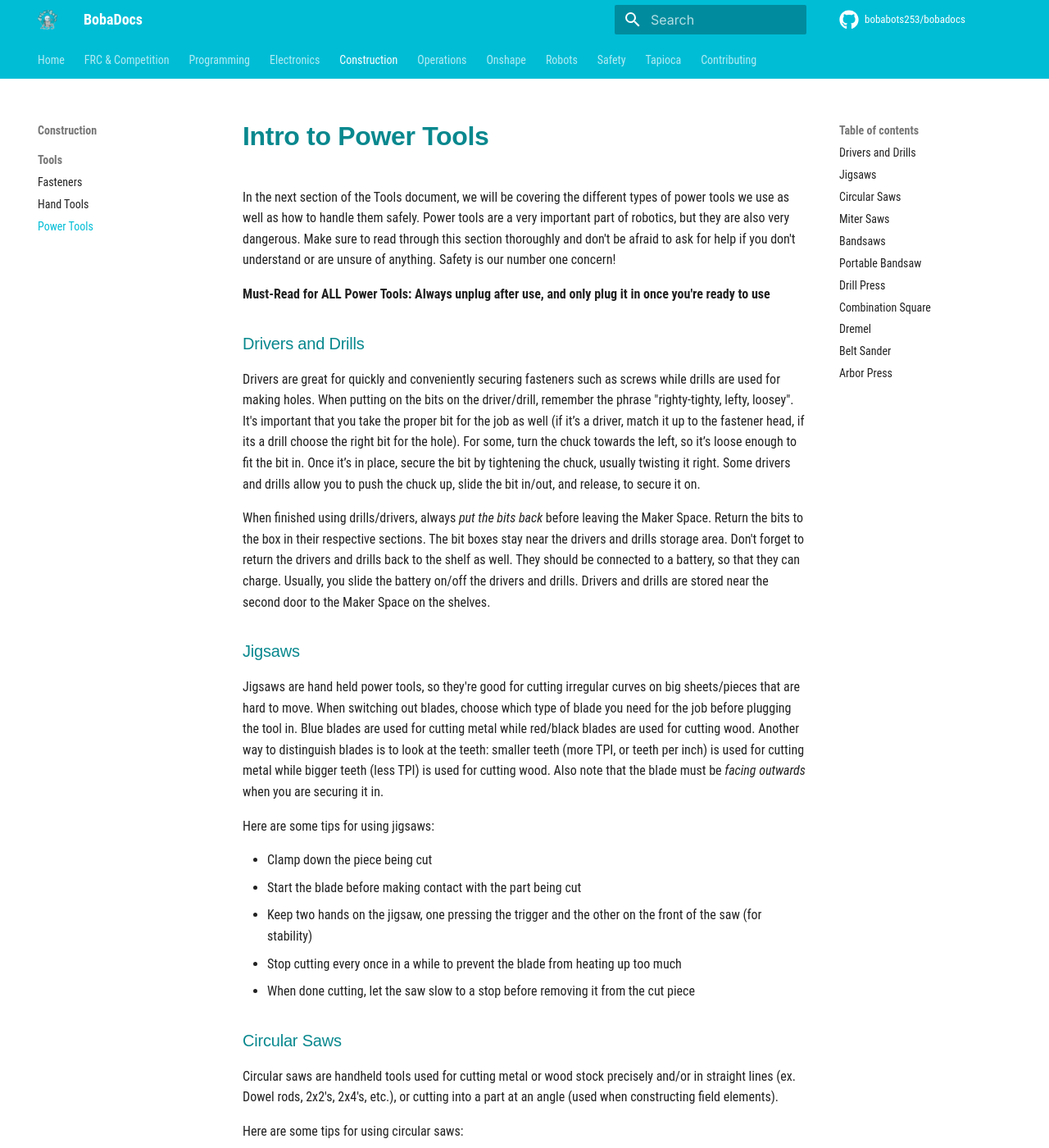
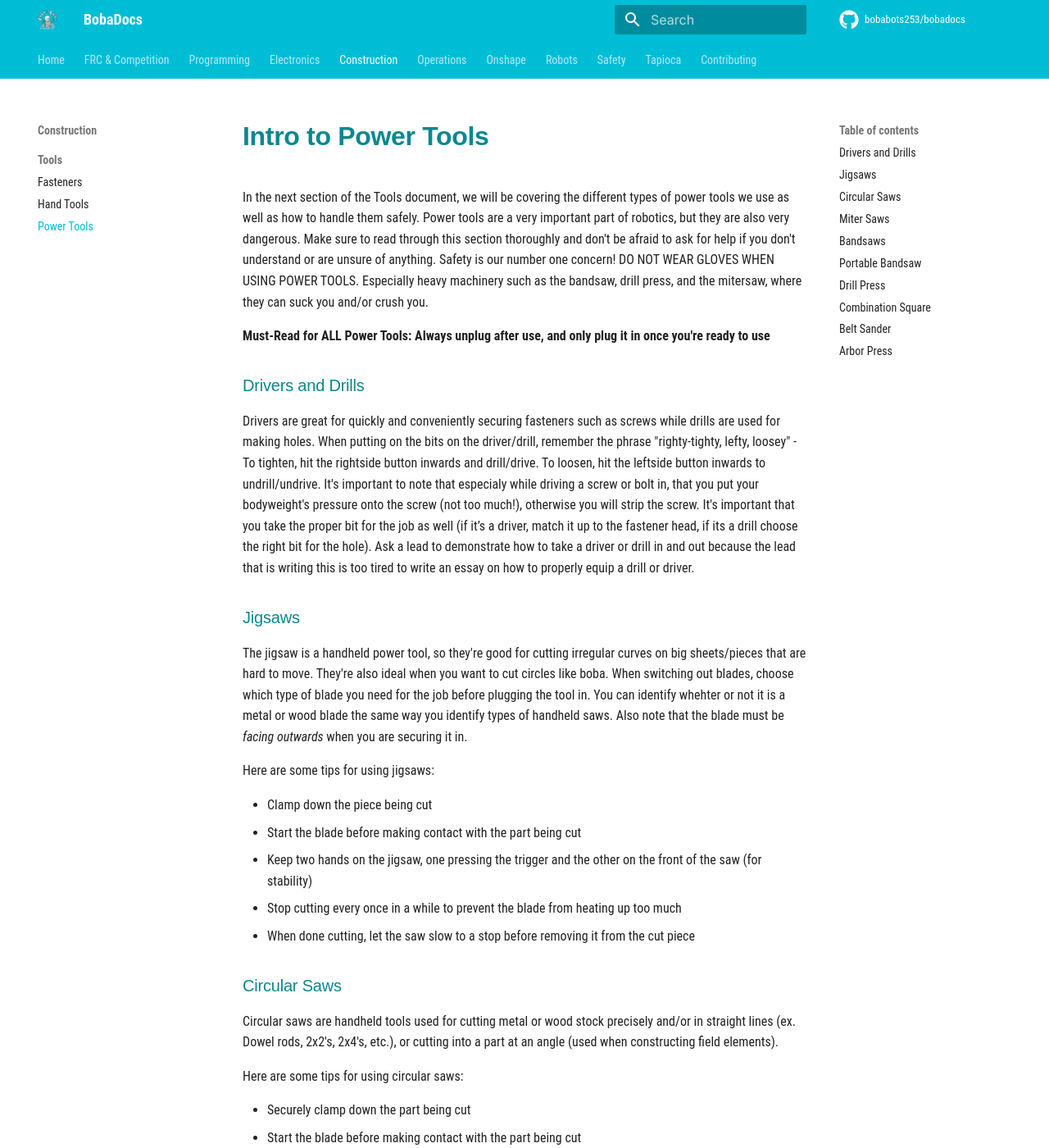
Before and after one commit to bobabots253/bobadocs, an MkDocs documentation site: the page built from docs/construction/tools/powertools.md, in a window 1280 px wide and 1400 px high. Shown: the whole window at 82% size. Built offline with MkDocs 1.6.1 and Material for MkDocs 9.7.7, drawn with Linux system fonts in a browser that asks for light colours; comment, search, counter and statistics services are not loaded; some of the changed text lies outside the part shown.

Commit message:
Update powertools.md

```diff
--- a/docs/construction/tools/powertools.md
+++ b/docs/construction/tools/powertools.md
@@ -1,18 +1,16 @@
 # Intro to Power Tools
 
-In the next section of the Tools document, we will be covering the different types of power tools we use as well as how to handle them safely. Power tools are a very important part of robotics, but they are also very dangerous. Make sure to read through this section thoroughly and don't be afraid to ask for help if you don't understand or are unsure of anything. Safety is our number one concern!
+In the next section of the Tools document, we will be covering the different types of power tools we use as well as how to handle them safely. Power tools are a very important part of robotics, but they are also very dangerous. Make sure to read through this section thoroughly and don't be afraid to ask for help if you don't understand or are unsure of anything. Safety is our number one concern! DO NOT WEAR GLOVES WHEN USING POWER TOOLS. Especially heavy machinery such as the bandsaw, drill press, and the mitersaw, where they can suck you and/or crush you.
 
 **Must-Read for ALL Power Tools: Always unplug after use, and only plug it in once you're ready to use**
 
 ### Drivers and Drills
 
-Drivers are great for quickly and conveniently securing fasteners such as screws while drills are used for making holes. When putting on the bits on the driver/drill, remember the phrase "righty-tighty, lefty, loosey". It's important that you take the proper bit for the job as well (if it’s a driver, match it up to the fastener head, if its a drill choose the right bit for the hole). For some, turn the chuck towards the left, so it’s loose enough to fit the bit in. Once it’s in place, secure the bit by tightening the chuck, usually twisting it right. Some drivers and drills allow you to push the chuck up, slide the bit in/out, and release, to secure it on.
-
-When finished using drills/drivers, always *put the bits back* before leaving the Maker Space. Return the bits to the box in their respective sections. The bit boxes stay near the drivers and drills storage area. Don't forget to return the drivers and drills back to the shelf as well. They should be connected to a battery, so that they can charge. Usually, you slide the battery on/off the drivers and drills. Drivers and drills are stored near the second door to the Maker Space on the shelves.
+Drivers are great for quickly and conveniently securing fasteners such as screws while drills are used for making holes. When putting on the bits on the driver/drill, remember the phrase "righty-tighty, lefty, loosey" - To tighten, hit the rightside button inwards and drill/drive. To loosen, hit the leftside button inwards to undrill/undrive. It's important to note that especialy while driving a screw or bolt in, that you put your bodyweight's pressure onto the screw (not too much!), otherwise you will strip the screw.  It's important that you take the proper bit for the job as well (if it’s a driver, match it up to the fastener head, if its a drill choose the right bit for the hole). Ask a lead to demonstrate how to take a driver or drill in and out because the lead that is writing this is too tired to write an essay on how to properly equip a drill or driver.
 
 ### Jigsaws
 
-Jigsaws are hand held power tools, so they're good for cutting irregular curves on big sheets/pieces that are hard to move. When switching out blades, choose which type of blade you need for the job before plugging the tool in. Blue blades are used for cutting metal while red/black blades are used for cutting wood. Another way to distinguish blades is to look at the teeth: smaller teeth (more TPI, or teeth per inch) is used for cutting metal while bigger teeth (less TPI) is used for cutting wood. Also note that the blade must be *facing outwards*  when you are securing it in.
+The jigsaw is a handheld power tool, so they're good for cutting irregular curves on big sheets/pieces that are hard to move. They're also ideal when you want to cut circles like boba. When switching out blades, choose which type of blade you need for the job before plugging the tool in. You can identify whehter or not it is a metal or wood blade the same way you identify types of handheld saws. Also note that the blade must be *facing outwards*  when you are securing it in.
 
 Here are some tips for using jigsaws:
 
@@ -34,11 +32,10 @@
 
 ### Miter Saws
 
-Miter saws have a blade mounted on a swing arm that pivots left or right to produce angled cuts. In other words, they're not restircted by angles! They are used when cutting wood and plastic, and can achieve quick and straight or angular cuts.
+Miter saws have a blade mounted on a swing arm that pivots left or right to produce angled cuts. In other words, they're not restircted by angles! They are used when cutting wood and plastic, and can achieve quick and straight or angular cuts. ASK a lead to either cut your piece or teach you how to cut the piece. Although they are not adults (yet), they do know how to use the miter saw well, but need a supervisor to guarantee safety.
 
-Here are some tips as well as a link on how to use miter saws:
+Here are some tips:
 
-* [How to Use a Miter Saw](https://youtu.be/HHOfP8l7Ef0)
 * Secure it to table
 * Unplug from power saw, and install appropriate blade for what you’re cutting
     * Always use sharp blades to avoid kickback
@@ -51,7 +48,7 @@
 
 Bandsaws are used for cutting smaller pieces that can fit on the stand or for cutting out smaller measurements. When using a bandsaw, make sure there is a blade in piece and that it's secured. Also make sure that the bandsaw cover is closed and secured. A key is needed to use the bandsaw, so DON'T LOSE IT! When using the bandsaw, whichever direction the blade is circling towards is the side you’ll push the small wood or metal piece in slowly. Too fast, and the blade will get stuck in the wood piece/melt the metal piece. Too slow, and the blade could burn the piece (especially if it's wood).
 
-While using the bandsaw, wear gloves because the piece can get hot. Also use the excess pieces to push the piece you’re cutting through the saw (so your fingers aren’t close to the blade). If it gets stcuk on the piece, push it back a little (towards you) and then keep going (if this happens, it usually means you were going too fast). After you're done, always unplug the bandsaw.
+In the event that the piece you are cutting can get dangerously hot, use two pieces of wood and slide them across the platform to replace your hands. If it gets stcuk on the piece, push it back a little (towards you) and then keep going (if this happens, it usually means you were going too fast). After you're done, always unplug the bandsaw.
 
 Here are some tips for switching out the blades (do this if you want to switch from metal to wood blades or vice versa)
 
@@ -90,13 +87,9 @@
 
 Combination squares are used for drawing accurate 90 or 45-degree angles for cutting. To use a combination square, line it up on the edge of the square, one for 90 degrees, one for 45 degrees. You can adjust the ruler by loosening the screw that connects it. Always keep the metal ruler with the combination square.
 
-### Dremel
-
-Dremels are used for removing edges from metal pieces. While using the dremel, make sure not to touch the bit while it's moving. Remove a little bit of material at a time, lifting the bit away from the piece from time to time.
-
 ### Belt Sander
 
-Belt sanders are used for sanding down, cutting, or measurement errors on WOOD pieces to make them smoother or fit better on the robot. While using a belt sander, hold it with two hands: one on the handle and the other on the switch. Turn on the sander before making contact with the piece you are sanding. Always clamp down on the object you are sanding.
+Belt sanders are used for sanding down, cutting, or measurement errors on WOOD pieces to make them smoother or fit better on the robot. While using a belt sander, hold it with two hands: one on the handle and the other on the switch. Turn on the sander before making contact with the piece you are sanding. Always clamp down on the object you are sanding. With our current belt sander, please do not hold the side of the belt sander with the other hand. You do not want to sand your hand.
 
 ### Arbor Press
 
```
